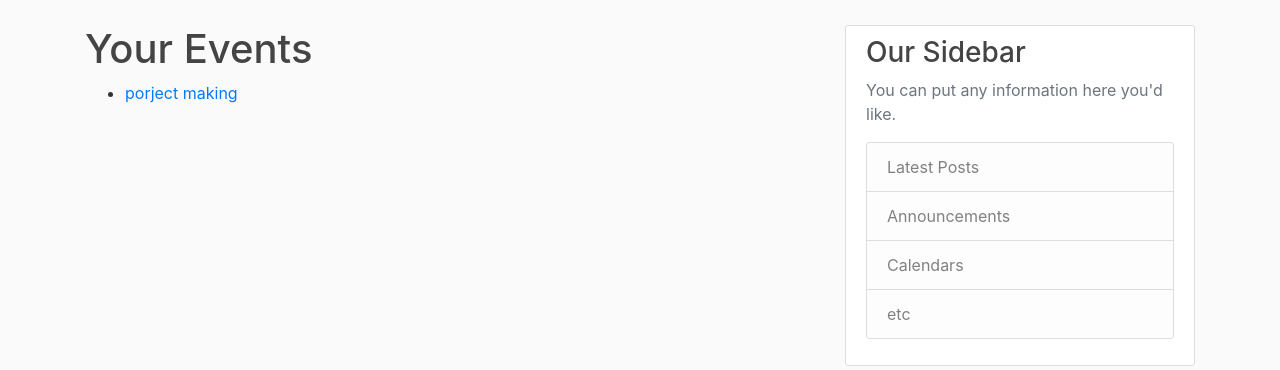
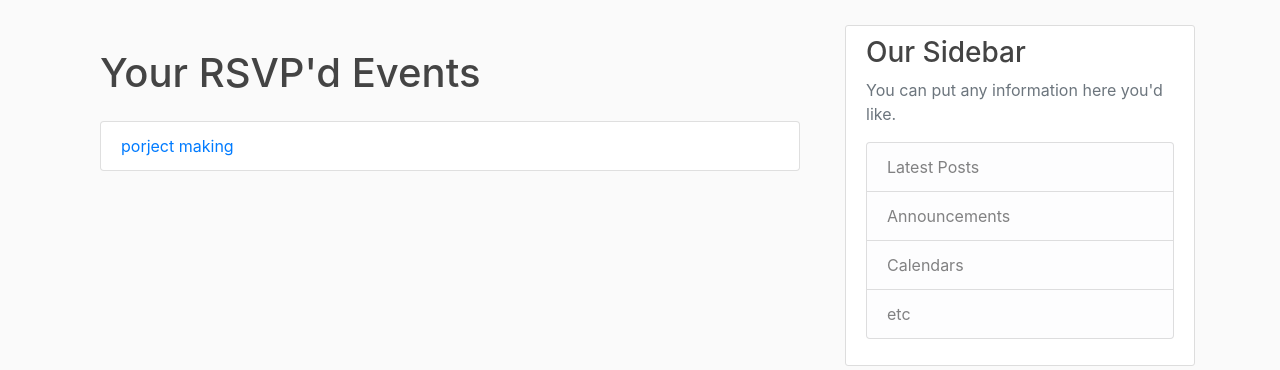
Before and after one commit to Advika1030/flask-blog, a Flask app: page /your_events in a window 1280 px wide. Shown: the part 87-457 px from the top of the page. Run offline with Flask 3, Linux system fonts and the light colour scheme; a user stored in the database is signed in.

Commit message:
correcting small mistakes

```diff
--- a/flaskBlog/routes.py
+++ b/flaskBlog/routes.py
@@ -101,7 +101,7 @@ def new_post():
         db.session.commit()
         flash('Your post has been created!','success')
         return redirect(url_for('home'))
-    return render_template('create_post.html', title = 'New Post', form = form, legend = 'Update Post')
+    return render_template('create_post.html', title = 'New Post', form = form, legend = 'New Post')
 
 
 # ...
--- a/flaskBlog/templates/register.html
+++ b/flaskBlog/templates/register.html
@@ -81,7 +81,7 @@
 </div>
 <div class="border-top pt-3">
     <small class="" text-muted>
-        Already Haven An Account? <a href="{{ url_for('login') }}" class="ml-2"> Sign In</a>
+        Already Have An Account? <a href="{{ url_for('login') }}" class="ml-2"> Sign In</a>
     </small>
 </div>
 {% endblock content%}
--- a/flaskBlog/templates/your_events.html
+++ b/flaskBlog/templates/your_events.html
@@ -1,17 +1,19 @@
 <!-- your_events.html -->
+{% extends "layout.html" %}
 
-{% extends "layout.html" %}
 {% block content %}
-<h1>Your Events</h1>
-<ul>
+  <div class="container">
+    <h1 class="my-4">Your RSVP'd Events</h1>
+    <ul class="list-group">
       {% if rsvps %}
         {% for rsvp in rsvps %}
-            <li>
+          <li class="list-group-item">
             <a href="{{ url_for('post', post_id=rsvp.post.id) }}">{{ rsvp.post.title }}</a>
           </li>
         {% endfor %}
       {% else %}
-        <p>No events RSVP'd.</p>
+        <li class="list-group-item">You haven't RSVP'd to any events yet.</li>
       {% endif %}
     </ul>
+  </div>
 {% endblock %}
```
Also changed, not shown: instance/site.db. Lines whose indentation alone changed are shown as unchanged.
